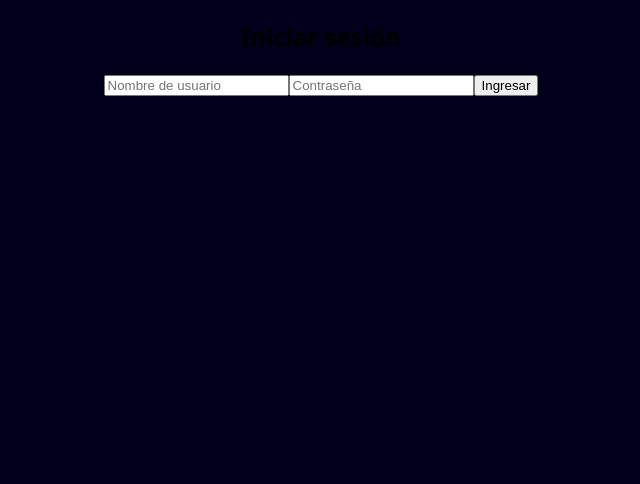
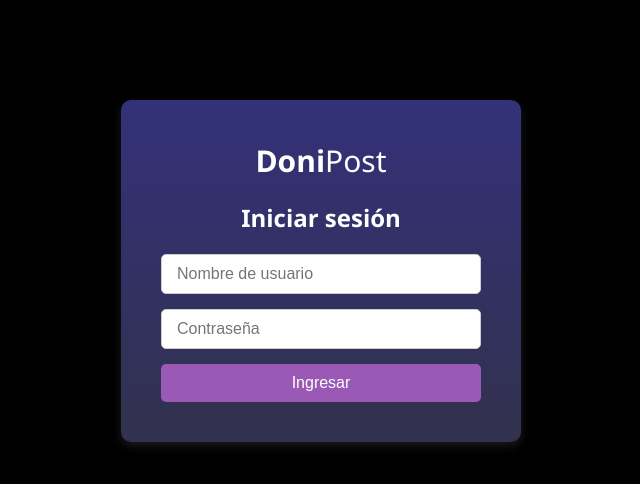
Before and after one commit to angeljpr6/DoniPost, a React (Create React App) app in the folder Aprendiendo/: page /login in a window 1280 px wide. Shown: the top 484 px of the page, without its empty margins (319-959 px from the left). Built offline with nearby package versions, Linux system fonts and the light colour scheme.

Commit message:
login bonito

```diff
--- a/Aprendiendo/src/assets/css/App.css
+++ b/Aprendiendo/src/assets/css/App.css
@@ -3,7 +3,7 @@ body {
   align-items: center;
   margin: 0px;
   padding: 0px;
-  background-color: #00001a;
+  background-color: #000000;
 
   /*FUENTES*/
   font-family: 'Segoe UI', Roboto, Oxygen, Ubuntu, Cantarell, 'Open Sans', 'Helvetica Neue', sans-serif;
@@ -150,3 +150,61 @@ body {
   text-decoration: none;
   color: white;
 }
+
+#login-form {
+  background-image: linear-gradient(to bottom , #333179, #32314e);
+  padding: 40px;
+  border-radius: 10px;
+  box-shadow: 0 4px 10px rgba(255, 252, 252, 0.1);
+  width: 100%;
+  max-width: 400px;
+  box-sizing: border-box;
+  margin: auto;
+  margin-top: 100px;
+}
+
+#login-title {
+  margin-bottom: 20px;
+  font-size: 24px;
+  text-align: center;
+  color: #ffffff;
+}
+
+#login-username,
+#login-password {
+  width: 100%;
+  padding: 10px 15px;
+  margin-bottom: 15px;
+  border: 1px solid #ccc;
+  border-radius: 5px;
+  box-sizing: border-box;
+  font-size: 16px;
+}
+
+#login-username:focus,
+#login-password:focus {
+  border-color: #9b59b6;
+  outline: none;
+}
+
+#login-button {
+  width: 100%;
+  padding: 10px 15px;
+  background: #9b59b6;
+  border: none;
+  border-radius: 5px;
+  color: white;
+  font-size: 16px;
+  cursor: pointer;
+
+}
+
+#login-button:hover {
+  background: #8e44ad;
+}
+
+#login-error-message {
+  color: red;
+  text-align: center;
+  margin-top: 10px;
+}
--- a/Aprendiendo/src/components/LoginForm.js
+++ b/Aprendiendo/src/components/LoginForm.js
@@ -43,25 +43,30 @@ const LoginForm = () => {
     };
 
     return (
+        <div id="login-form">
+            <form id="login-form-inner" onSubmit={handleSubmit}>
                 <div>
-      <form onSubmit={handleSubmit}>
-        <h2>Iniciar sesión</h2>
-        <input
+                    <span id="brand">
+                        <strong>Doni</strong>Post
+                    </span>
+                </div>
+                <h2 id="login-title">Iniciar sesión</h2>
+                <input id="login-username"
                     type="text"
                     placeholder="Nombre de usuario"
                     value={username}
                     onChange={(e) => setUsername(e.target.value)}
                     required
                 />
-        <input
+                <input id="login-password"
                     type="password"
                     placeholder="Contraseña"
                     value={password}
                     onChange={(e) => setPassword(e.target.value)}
                     required
                 />
-        <button type="submit">Ingresar</button>
-        {errorMessage && <p style={{ color: 'red' }}>{errorMessage}</p>}
+                <button id="login-button" type="submit">Ingresar</button>
+                {errorMessage && <p id="login-error-message">{errorMessage}</p>}
             </form>
         </div>
     );
```
Lines whose indentation alone changed are shown as unchanged.
